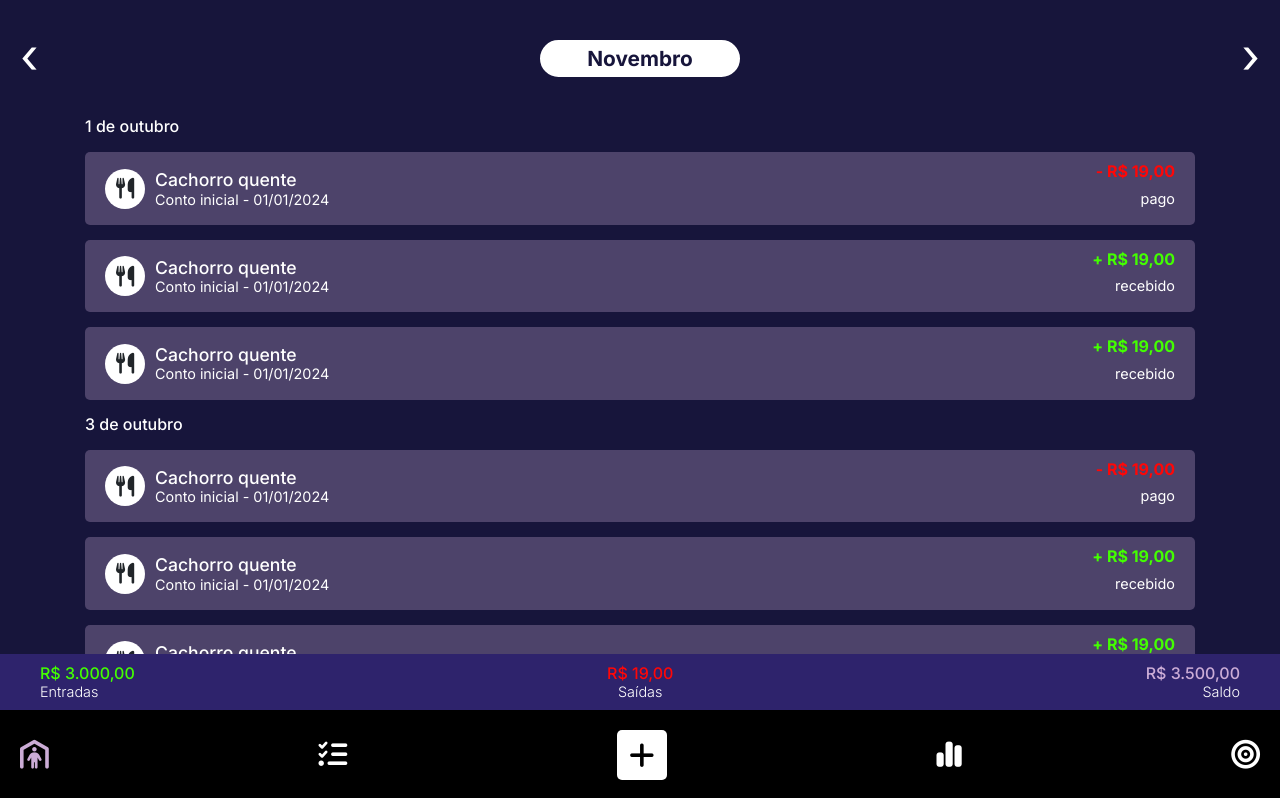
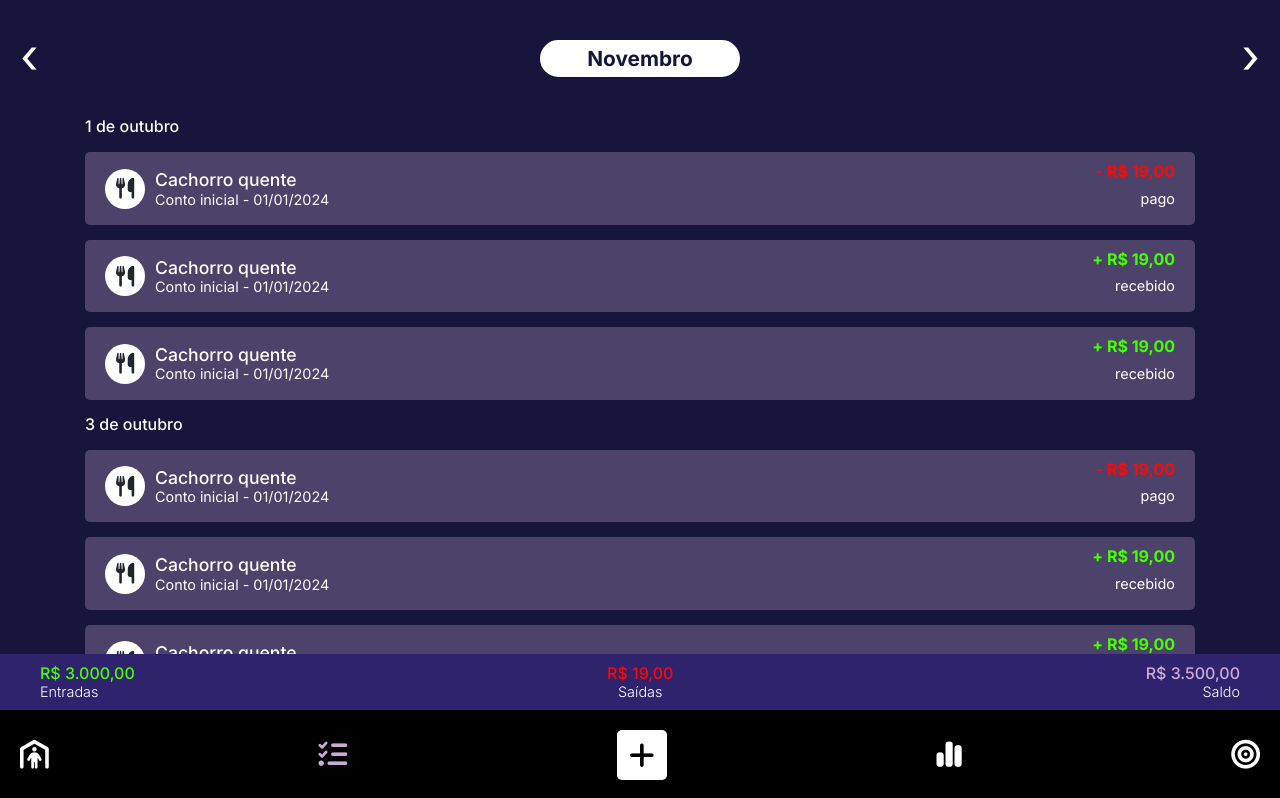
Before and after one commit to PauloDev367/FinancasApp_WebApp, a Vue app: page /cash-flow-page in a window 1280 px wide. Shown: the top 798 px of the page. Built offline with nearby package versions, Linux system fonts and the light colour scheme; the HTML template or start-up script is replaced by a standard one.

Commit message:
:sparkles: dinamic route

```diff
--- a/src/pages/layouts/MainLayout.vue
+++ b/src/pages/layouts/MainLayout.vue
@@ -5,33 +5,51 @@
   <footer>
     <ul>
       <li>
-        <a href="/home" class="active">
+        <a href="/home" :class="{ active: isActive('/home') }">
           <i class="fa-solid fa-person-shelter"></i>
         </a>
       </li>
       <li>
-        <a href="/cash-flow-page">
+        <a
+          href="/cash-flow-page"
+          :class="{ active: isActive('/cash-flow-page') }"
+        >
           <i class="fa-solid fa-list-check"></i>
         </a>
       </li>
       <li>
-        <a href="#" class="plus-icon">
+        <a
+          href="/add-entry"
+          class="plus-icon"
+          :class="{ active: isActive('/add-entry') }"
+        >
           <i class="fa-solid fa-plus"></i>
         </a>
       </li>
       <li>
-        <a href="#">
+        <a href="/reports" :class="{ active: isActive('/reports') }">
           <i class="fa-solid fa-chart-simple"></i>
         </a>
       </li>
       <li>
-        <a href="#">
+        <a href="/goals" :class="{ active: isActive('/goals') }">
           <i class="fa-solid fa-bullseye"></i>
         </a>
       </li>
     </ul>
   </footer>
 </template>
+
+
+<script setup>
+import { useRoute } from "vue-router";
+import { ref } from "vue";
+
+const isActive = (path) => {
+  const route = useRoute();
+  return route.path === path;
+};
+</script>
 
 <style scoped>
 .info {
```
